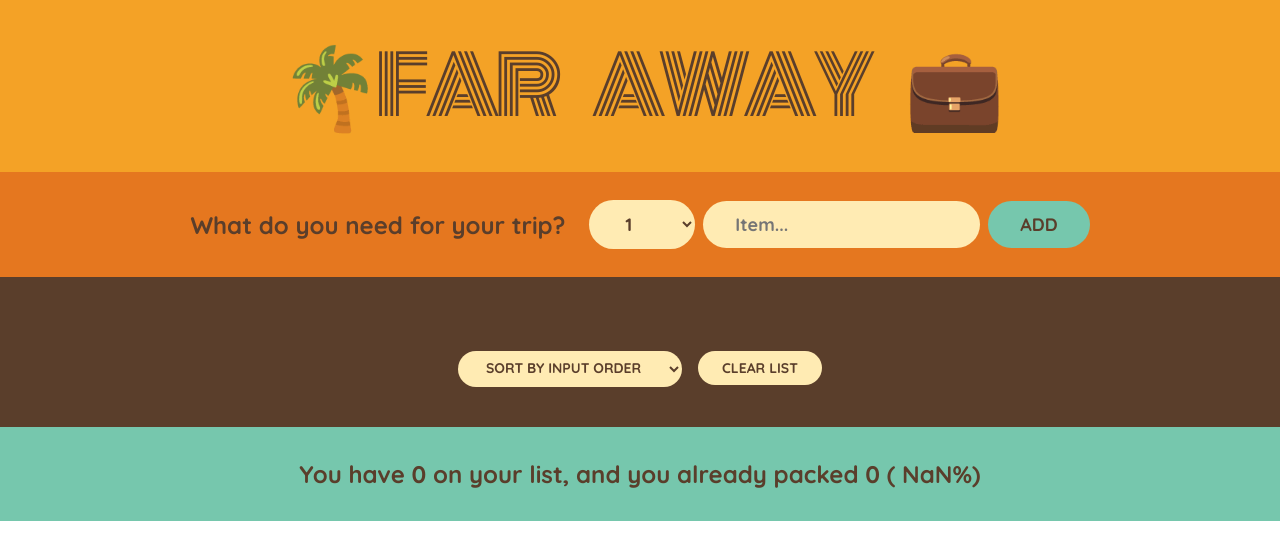
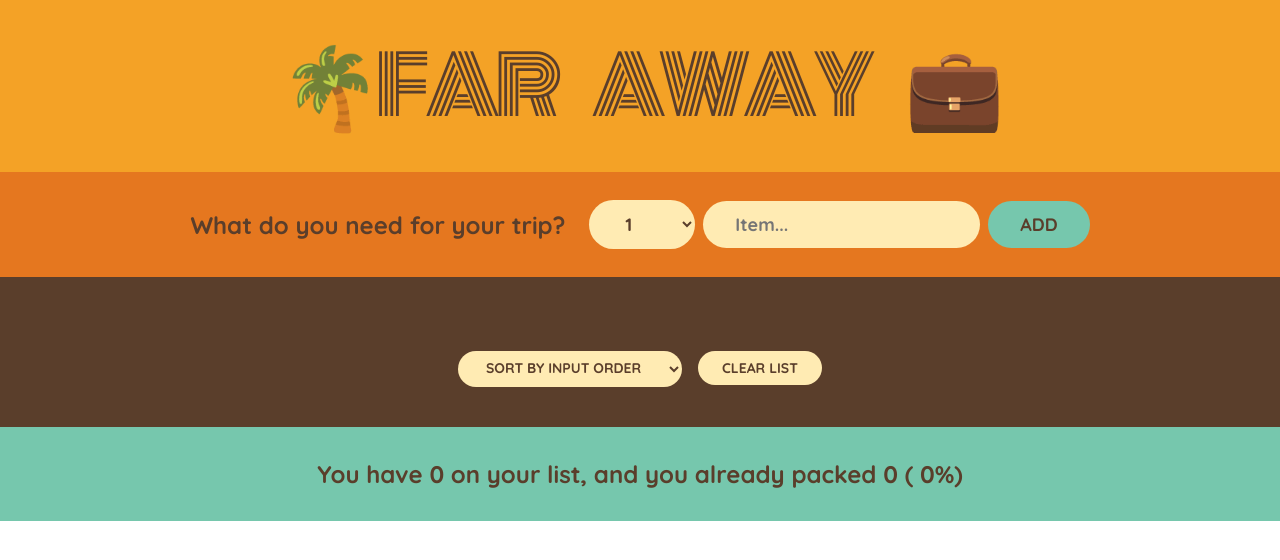
Before and after one commit to AmroGFarghali/travel-list, a React (Create React App) app: page / in a window 1280 px wide. Shown: the top 560 px of the page. Built offline with nearby package versions, Linux system fonts and the light colour scheme.

Commit message:
added clearing  a list

```diff
--- a/src/App.js
+++ b/src/App.js
@@ -84,6 +84,10 @@ const PackingList = ({ packedItems, items, setItems, setPackedItems }) => {
   const handleDelete = (id) => {
     setItems((currItems) => currItems.filter((item) => item.id !== id));
   };
+
+  const handleClear = () => {
+    setItems((currItems) => []);
+  };
   return (
     <>
       <div className="list">
@@ -112,7 +116,7 @@ const PackingList = ({ packedItems, items, setItems, setPackedItems }) => {
             <option value="input">Sort by input order</option>
             <option value="name">Sort by name</option>
           </select>
-          <button>Clear list</button>
+          <button onClick={handleClear}>Clear list</button>
         </div>
       </div>
     </>
@@ -124,7 +128,8 @@ const Stats = ({ items, packedItems }) => {
       {" "}
       <p>
         You have {items.length} on your list, and you already packed{" "}
-        {packedItems.length} ( {(packedItems.length / items.length) * 100}%)
+        {packedItems.length} ( {(packedItems.length / items.length) * 100 || 0}
+        %)
       </p>
     </div>
   );
```
